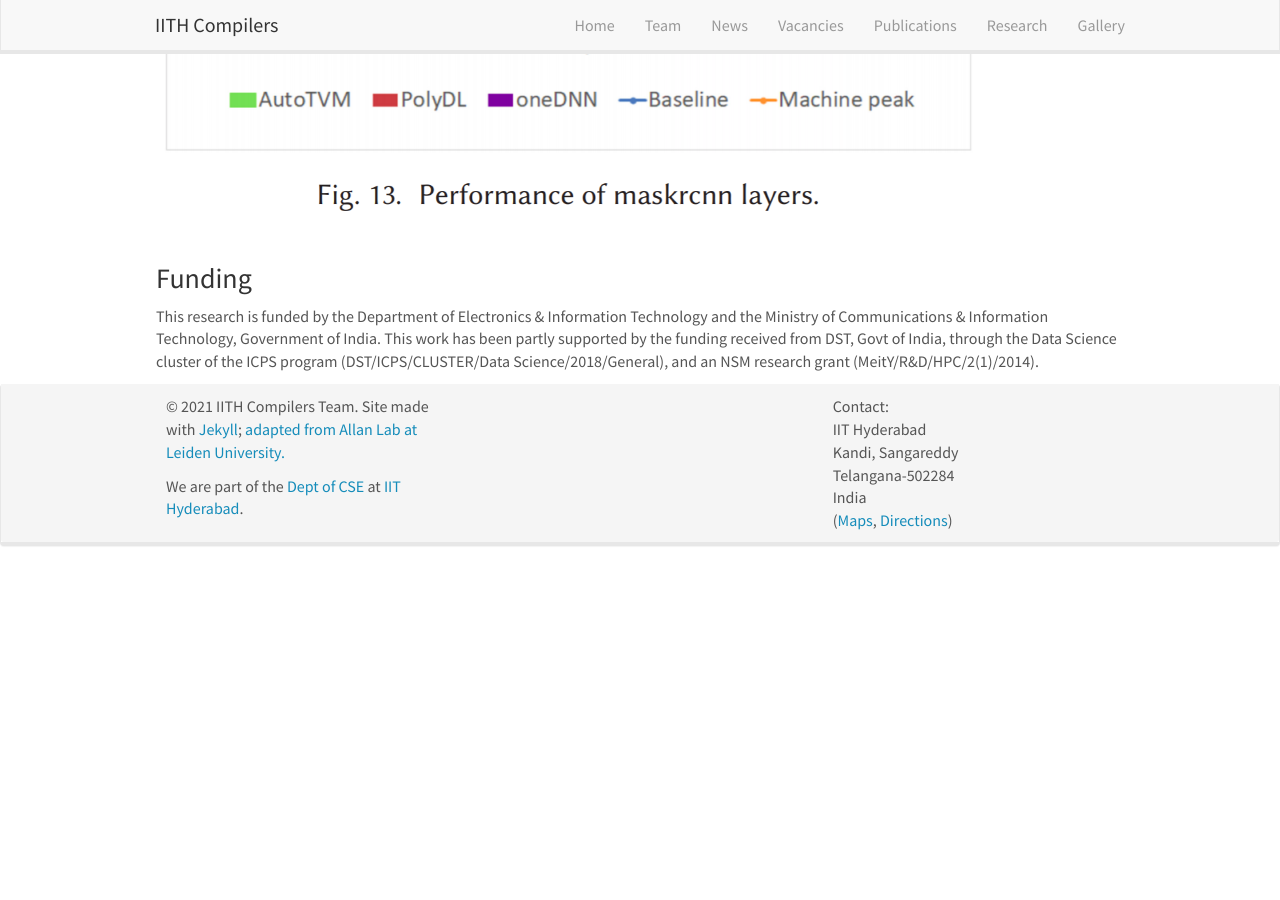
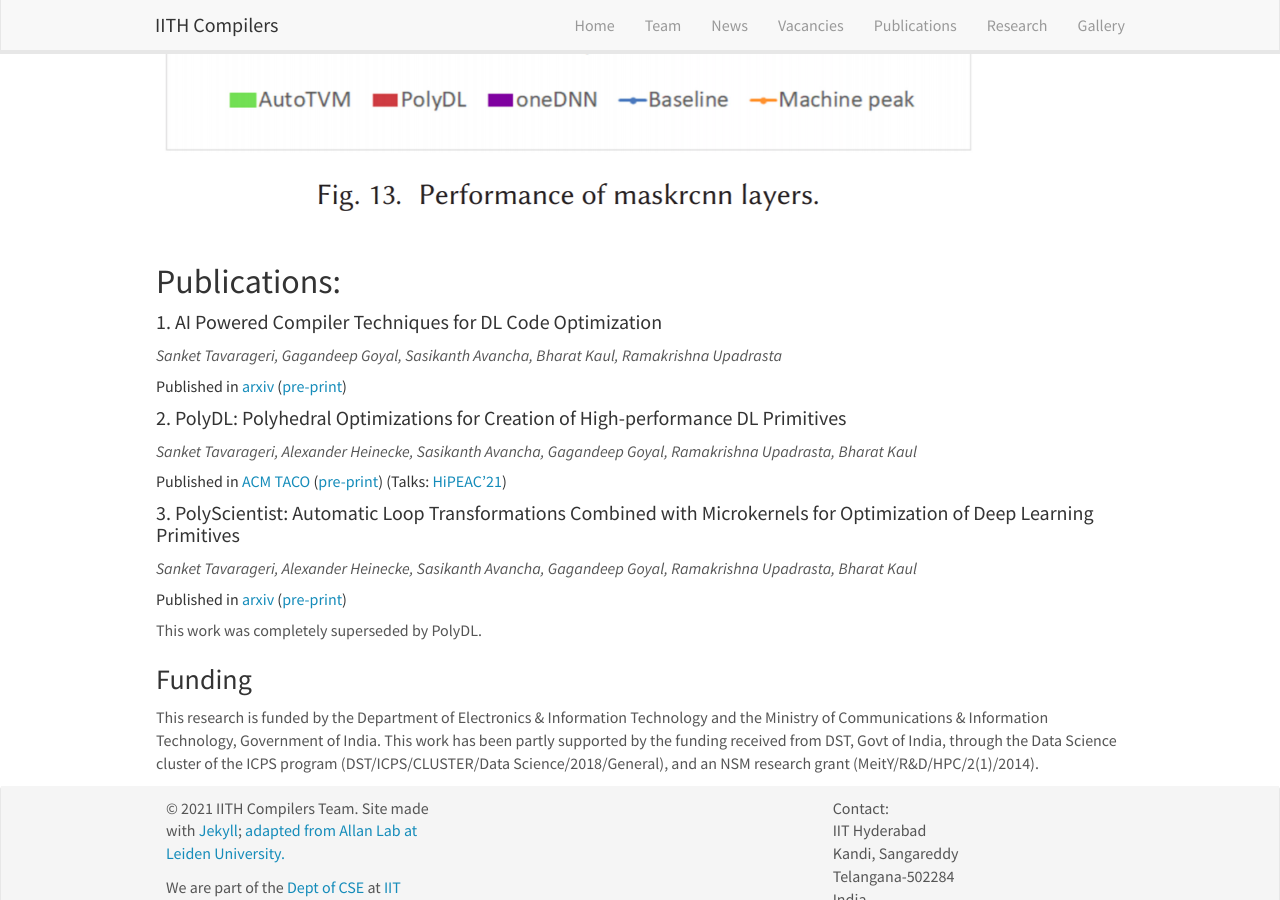
Before and after one commit to utpalbora/compilers.cse.iith.ac.in, a Jekyll site: the page built from _pages/polydl.md, in a window 1280 px wide and 900 px high, scrolled down 3207 px. Built offline with Jekyll 4.4.1, drawn with Linux system fonts in a browser that asks for light colours; nearby versions of some CDN libraries; before the commit the page ends 3753 px from its top, so only the background shows below that.

Commit message:
Gagan (#45)
* Updated Publications

* Added publication note

```diff
--- a/_pages/polydl.md
+++ b/_pages/polydl.md
@@ -51,6 +51,20 @@ Using our methodology we performed experiments on Convolution and GEMM’s on In
   <img src="{{ site.url }}{{ site.baseurl }}/images/projects/polydl/maskrcnn.png" width="85%">
 </figure>
 
+## Publications:
+#### 1. AI Powered Compiler Techniques for DL Code Optimization
+*Sanket Tavarageri, Gagandeep Goyal, Sasikanth Avancha, Bharat Kaul, Ramakrishna Upadrasta*
+##### Published in [arxiv](){:target="_blank"} ([pre-print](https://arxiv.org/abs/2104.05573){:target="_blank"})
+
+#### 2. PolyDL: Polyhedral Optimizations for Creation of High-performance DL Primitives
+*Sanket Tavarageri, Alexander Heinecke, Sasikanth Avancha, Gagandeep Goyal, Ramakrishna Upadrasta, Bharat Kaul*
+##### Published in [ACM TACO](https://dl.acm.org/doi/abs/10.1145/3433103){:target="_blank"} ([pre-print](https://arxiv.org/abs/2006.02230){:target="_blank"}) (Talks: [HiPEAC'21](https://www.youtube.com/watch?v=kyD4ysn8ljE&t=1866s))
+
+#### 3. PolyScientist: Automatic Loop Transformations Combined with Microkernels for Optimization of Deep Learning Primitives
+*Sanket Tavarageri, Alexander Heinecke, Sasikanth Avancha, Gagandeep Goyal, Ramakrishna Upadrasta, Bharat Kaul*
+##### Published in [arxiv](){:target="_blank"} ([pre-print](https://arxiv.org/abs/2002.02145){:target="_blank"})
+This work was completely superseded by PolyDL.
+
 ### Funding
 This research is funded by the Department of Electronics & Information Technology and the Ministry of Communications
 & Information Technology, Government of India. This work has been partly supported by the funding received from DST, Govt of India, through the Data Science cluster of the ICPS program (DST/ICPS/CLUSTER/Data Science/2018/General), and an NSM research grant (MeitY/R&D/HPC/2(1)/2014).
```
